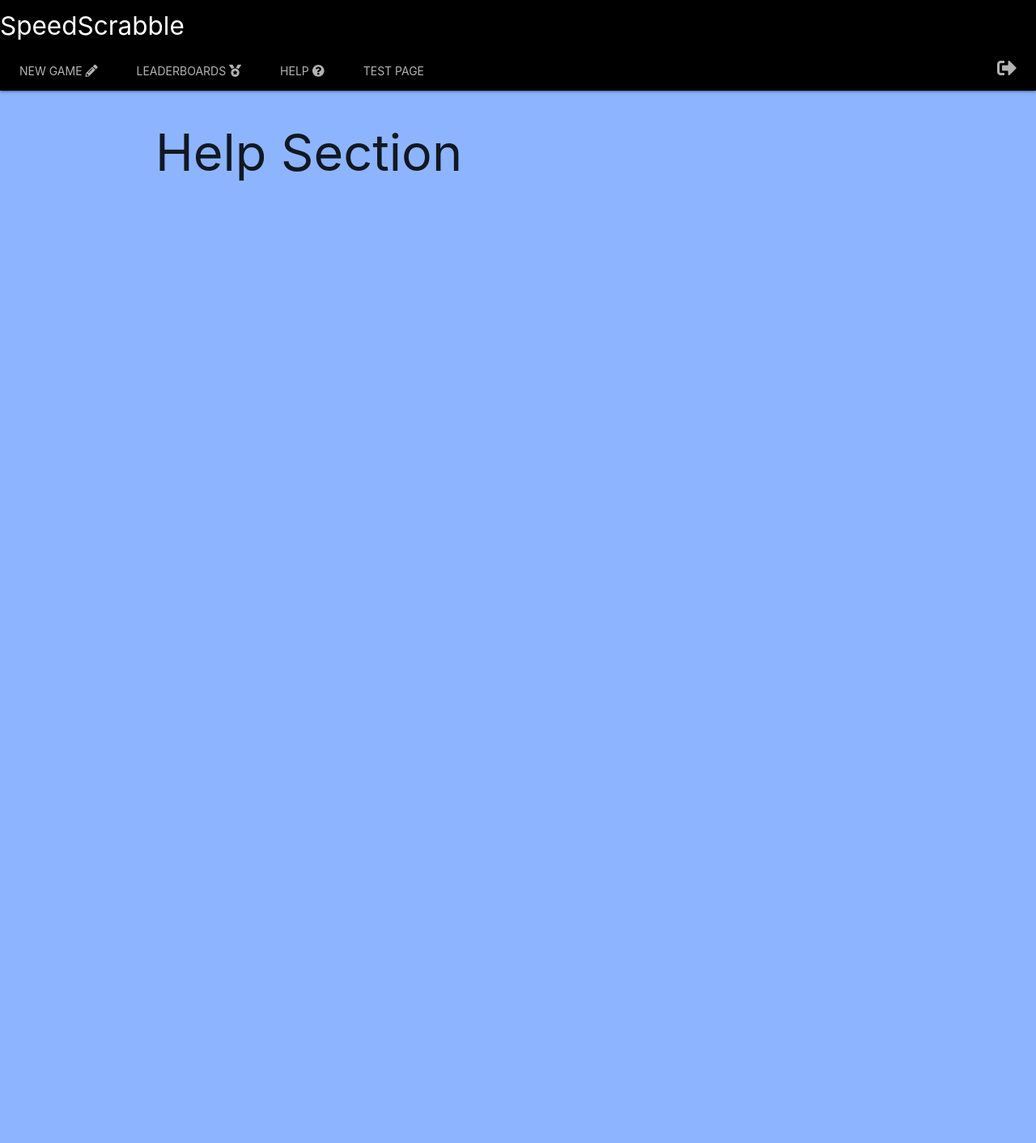
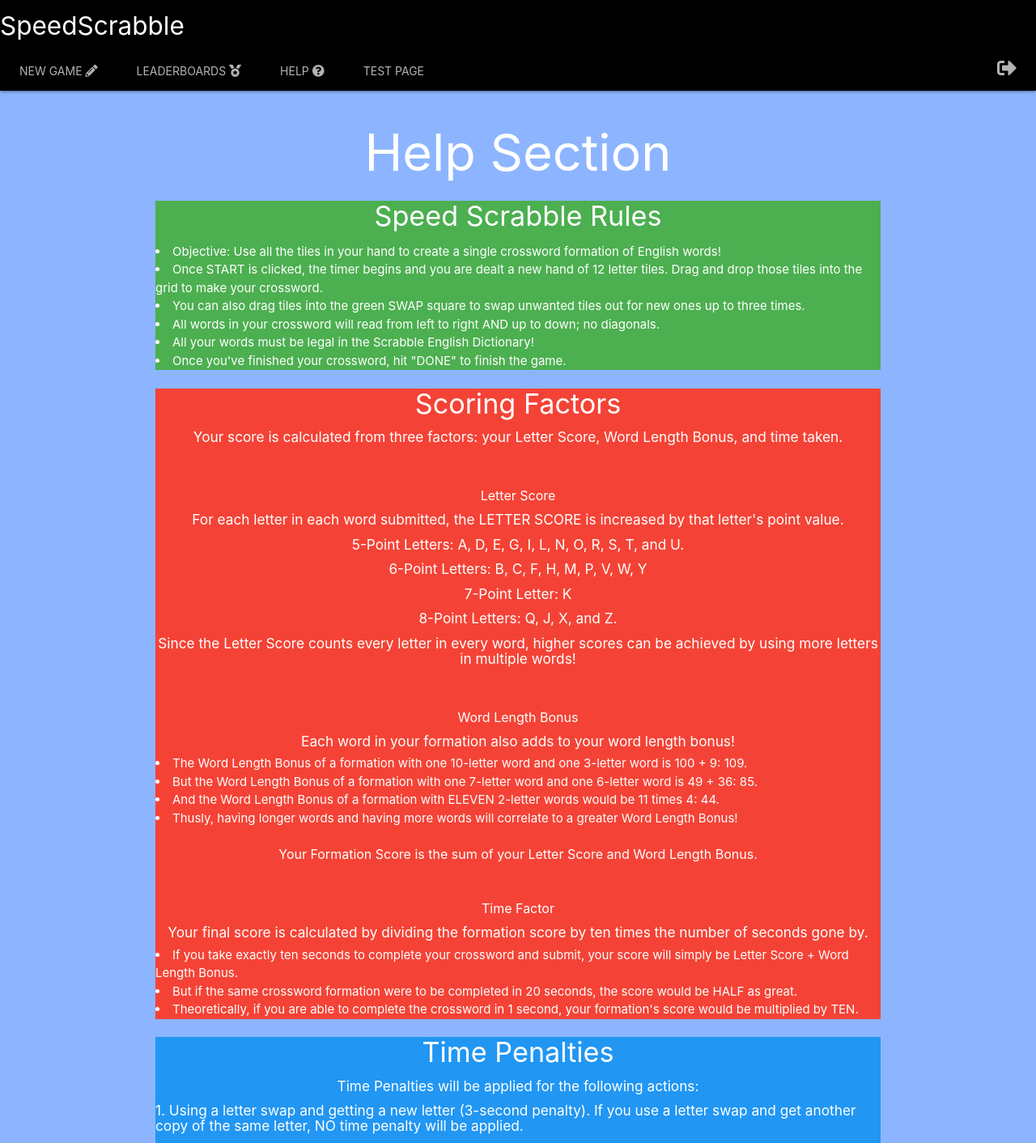
Before and after one commit to davidwu92/SpeedScrabble, a React (Create React App) app in the folder client/: page /help in a window 1280 px wide. Shown: the top 1412 px of the page at 81% size. Before the commit the page ends 800 px from the top, so only its background shows below. Built offline with nearby package versions, Linux system fonts and the light colour scheme.

Commit message:
Rules and Help Worked

```diff
--- a/client/src/Pages/Help/Help.js
+++ b/client/src/Pages/Help/Help.js
@@ -3,7 +3,61 @@ import React from 'react'
 const Help = () => {
   return(
     <div className="container">
-      <h1>Help Section</h1>
+      <h1 className="center white-text">Help Section</h1>
+      <div className="row green white-text">
+        <h4 className="center">Speed Scrabble Rules</h4>
+        <li>Objective: Use all the tiles in your hand to create a single crossword formation of English words!</li>
+        <li>Once START is clicked, the timer begins and you are dealt a new hand of 12 letter tiles. Drag and drop those tiles into the grid to make your crossword.</li>
+        <li>You can also drag tiles into the green SWAP square to swap unwanted tiles out for new ones up to three times.</li>
+        <li>All words in your crossword will read from left to right AND up to down; no diagonals.</li>
+        <li>All your words must be legal in the Scrabble English Dictionary!</li>
+        <li>Once you've finished your crossword, hit "DONE" to finish the game.</li>
+      </div>
+
+      <div className="row red white-text">
+        <h4 className="center">Scoring Factors</h4>
+        <h6 className="center">Your score is calculated from three factors: your Letter Score, Word Length Bonus, and time taken.</h6>
+        <br/>
+        <br/>
+        <h5 className="center">Letter Score</h5>
+        <h6 className="center">For each letter in each word submitted, the LETTER SCORE is increased by that letter's point value.</h6>
+        <div className="center">
+          <h6>5-Point Letters: A, D, E, G, I, L, N, O, R, S, T, and U.</h6>
+          <h6>6-Point Letters: B, C, F, H, M, P, V, W, Y</h6>
+          <h6>7-Point Letter: K</h6>
+          <h6>8-Point Letters: Q, J, X, and Z.</h6>
+        <h6>Since the Letter Score counts every letter in every word, higher scores can be achieved by using more letters in multiple words!</h6>
+        </div>
+        <br/>
+        <br/>
+        <h5 className="center">Word Length Bonus</h5>
+        <h6 className="center">Each word in your formation also adds to your word length bonus!</h6>
+          <li>The Word Length Bonus of a formation with one 10-letter word and one 3-letter word is 100 + 9: 109.</li>
+          <li>But the Word Length Bonus of a formation with one 7-letter word and one 6-letter word is 49 + 36: 85.</li>
+          <li>And the Word Length Bonus of a formation with ELEVEN 2-letter words would be 11 times 4: 44.</li>
+          <li>Thusly, having longer words and having more words will correlate to a greater Word Length Bonus!</li>
+        <br/>
+        <h5 className="center">Your Formation Score is the sum of your Letter Score and Word Length Bonus.</h5>
+        <br/>
+        <br/>
+        <h5 className="center">Time Factor</h5>
+        <h6 className="center">Your final score is calculated by dividing the formation score by ten times the number of seconds gone by.</h6>
+        <li>If you take exactly ten seconds to complete your crossword and submit, your score will simply be Letter Score + Word Length Bonus.</li>
+        <li>But if the same crossword formation were to be completed in 20 seconds, the score would be HALF as great.</li>
+        <li>Theoretically, if you are able to complete the crossword in 1 second, your formation's score would be multiplied by TEN.</li>
+      </div>
+
+      <div className="row blue white-text">
+        <h4 className="center">Time Penalties</h4>
+        <h6 className="center">Time Penalties will be applied for the following actions:</h6>
+        <h6>1. Using a letter swap and getting a new letter (3-second penalty).
+            If you use a letter swap and get another copy of the same letter, NO time penalty will be applied.
+        </h6>
+        <h6>2. Submitting illegal words (words that aren't in the Scrabble Dictionary).
+            Upon hitting "Done", you will receive a 5-second penalty for EACH illegal word submitted; be sure that all the words in your formation are legal before hitting "Done"!
+        </h6>
+      </div>
+
     </div>
   )
 }
--- a/client/src/Pages/SpeedScrabble/SpeedScrabble.js
+++ b/client/src/Pages/SpeedScrabble/SpeedScrabble.js
@@ -214,14 +214,14 @@ const SpeedScrabble = () => {
   const readWords = () =>{
 
     //INITIAL CHECKS: timer must be running, hand must be entirely used.
-    // if(!isRunning){
-    //   toast("You can't be done before you hit 'Start'.", {autoClose: 5000,hideProgressBar: true,type: "error"})
-    //   return(false) //stop readWords program.
-    // }
-    // if (handUsed.includes(false)){
-    //   toast("You need to use your entire hand.",{autoClose: 5000,hideProgressBar: true,type: "error"})
-    //   return(false) //stop readWords program.
-    // }
+    if(!isRunning){
+      toast("You can't be done before you hit 'Start'.", {autoClose: 5000,hideProgressBar: true,type: "error"})
+      return(false) //stop readWords program.
+    }
+    if (handUsed.includes(false)){
+      toast("You need to use your entire hand.",{autoClose: 5000,hideProgressBar: true,type: "error"})
+      return(false) //stop readWords program.
+    }
 
     let tilePositions = [] //["rowNum+colNum", ...]
 
@@ -344,12 +344,6 @@ const SpeedScrabble = () => {
     return(pureWordStrings)
   } //end of readWords()
 
-  const readWordsTest = () => {
-    console.log("Testing readWords...")
-    readWords()
-  }
-
-
   const checkWords = (pureWordStrings) => {
     let lowerCase = pureWordStrings.map(v => v.toLowerCase())
     let subWord = {
@@ -390,7 +384,7 @@ const SpeedScrabble = () => {
         }
       })
       .catch(e => console.error(e))
-  }
+  } //end of checkWords()
 
   //FINAL STEP IN GAME SUBMISSION: SCORE WORDS. All are legal.
   const scoreWords = (yesWord) => {
@@ -412,19 +406,25 @@ const SpeedScrabble = () => {
 
     let wordBonus = 0
     yesWord.forEach(word=>wordBonus = wordBonus + word.length*word.length)
+    document.getElementById("gameDone").innerText="RESULTS"
     console.log("Your Words:")
     console.log(yesWord.join(", "))
+    document.getElementById("wordsSubmitted").innerText="Words Submitted: " + yesWord.join(", ")
     console.log("Letter Value Total: ")
     console.log(letterSum)
+    document.getElementById("letterScore").innerText="Letter Score: "+letterSum
     console.log("Word Length Bonus: ")
     console.log(wordBonus)
+    document.getElementById("wordBonus").innerText="Word Length Bonus: "+wordBonus
     console.log("Raw Score: ")
     console.log(letterSum + wordBonus)
     console.log("Minutes:")
     console.log(seconds/60)
-    let score = Math.floor(10*((letterSum + wordBonus)/(seconds/60)))/10
+    document.getElementById("timeTaken").innerText=seconds + " seconds."
+    let score = Math.floor(10*((letterSum + wordBonus)/(seconds/10)))/10
     console.log("Final Score: ")
     console.log(score)
+    document.getElementById("finalScore").innerText="Final Score:" + score
     let scores = {
       score: score,
       time: seconds,
@@ -440,7 +440,7 @@ const SpeedScrabble = () => {
           .catch(e => console.error(e))
         })
         .catch(e => console.error(e))
-      }
+  } //end of scoreWords()
 
 
 
@@ -451,9 +451,9 @@ const SpeedScrabble = () => {
         <button className="btn pink" onClick={newGame}>START GAME</button>
         <h5 className="right">Game Time: {seconds}</h5>
       </div>
-        <button onClick={readWordsTest}>readWords Test</button>
+        {/* <button onClick={readWordsTest}>readWords Test</button>
         <button onClick={checkWords}>checkWords Test</button>
-        <button onClick={scoreWords}>scoreWords Test</button>
+        <button onClick={scoreWords}>scoreWords Test</button> */}
         <br></br>
         {/* GAME */}
         <div className="row white" style={{width: "100%", padding:"1vw 0px 1vw 0px",margin:"0px"}}>
@@ -484,6 +484,14 @@ const SpeedScrabble = () => {
                           width:"4vw", height:"4vw", display:"inline-block", borderStyle:"inset"}}>
                   <h5 className="white-text">{tile}</h5>
                 </div>)}
+            </div>
+            <div className="center">
+              <h5 id="gameDone"></h5>
+              <h6 id="wordsSubmitted"></h6>
+              <h6 id="letterScore"></h6>
+              <h6 id="wordBonus"></h6>
+              <h6 id="timeTaken"></h6>
+              <h6 id="finalScore"></h6>
             </div>
           </div>
 
```
